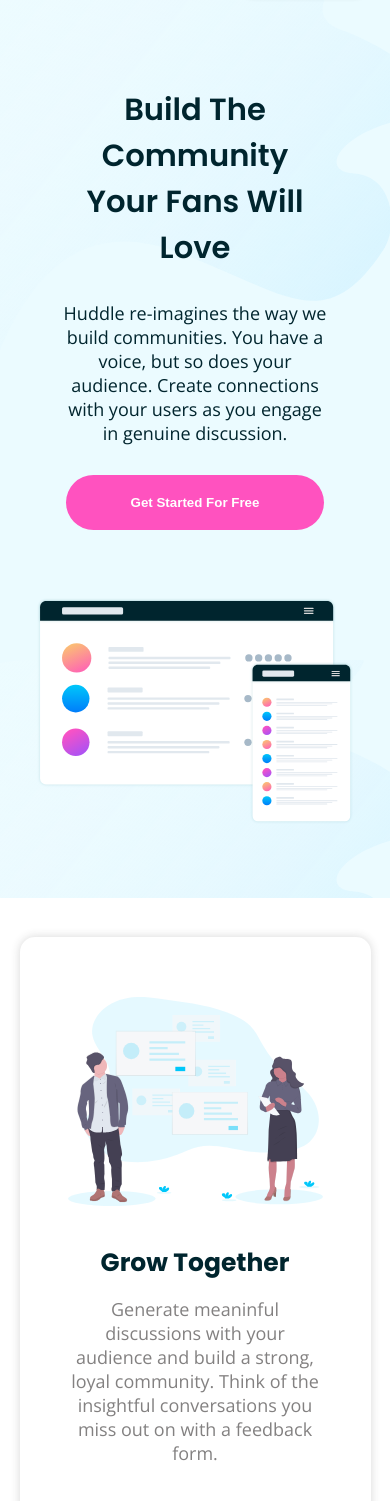
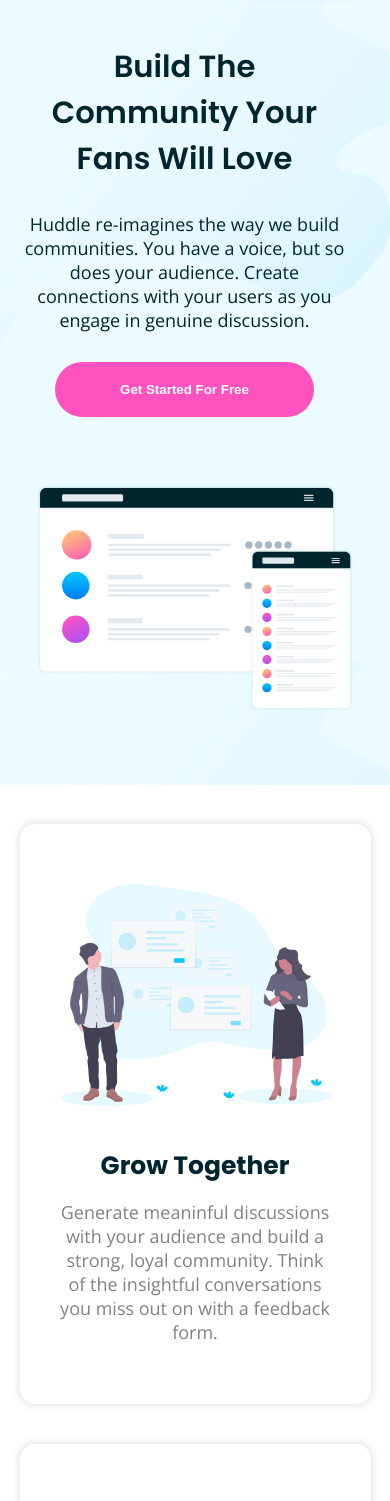
Before and after one commit to jpphilips/jp_zuri_huddle_copy.github.io, a plain HTML site: page index.html in a window 390 px wide. Shown: the part 58-1559 px from the top of the page. Drawn offline with nearby package versions, Linux system fonts and the light colour scheme.

Commit message:
fixed padding issue

```diff
--- a/style.css
+++ b/style.css
@@ -252,7 +252,7 @@ td {
         text-align: center;
     }
     .grid-top-text {
-        padding: 43px;
+        padding-bottom: 43px;
         margin-bottom: 25px;
     }
 
@@ -276,7 +276,7 @@ td {
     }
 
     .middle-section .flex-mid {
-        padding: 60px 48px;
+        padding: 60px 40px;
     }
 
     .grid-mid-top-text,
@@ -297,7 +297,7 @@ td {
     }
 
     .footer-logo {
-        width: 40%;
+        width: 175px;
         padding: unset;
     }
 
```
